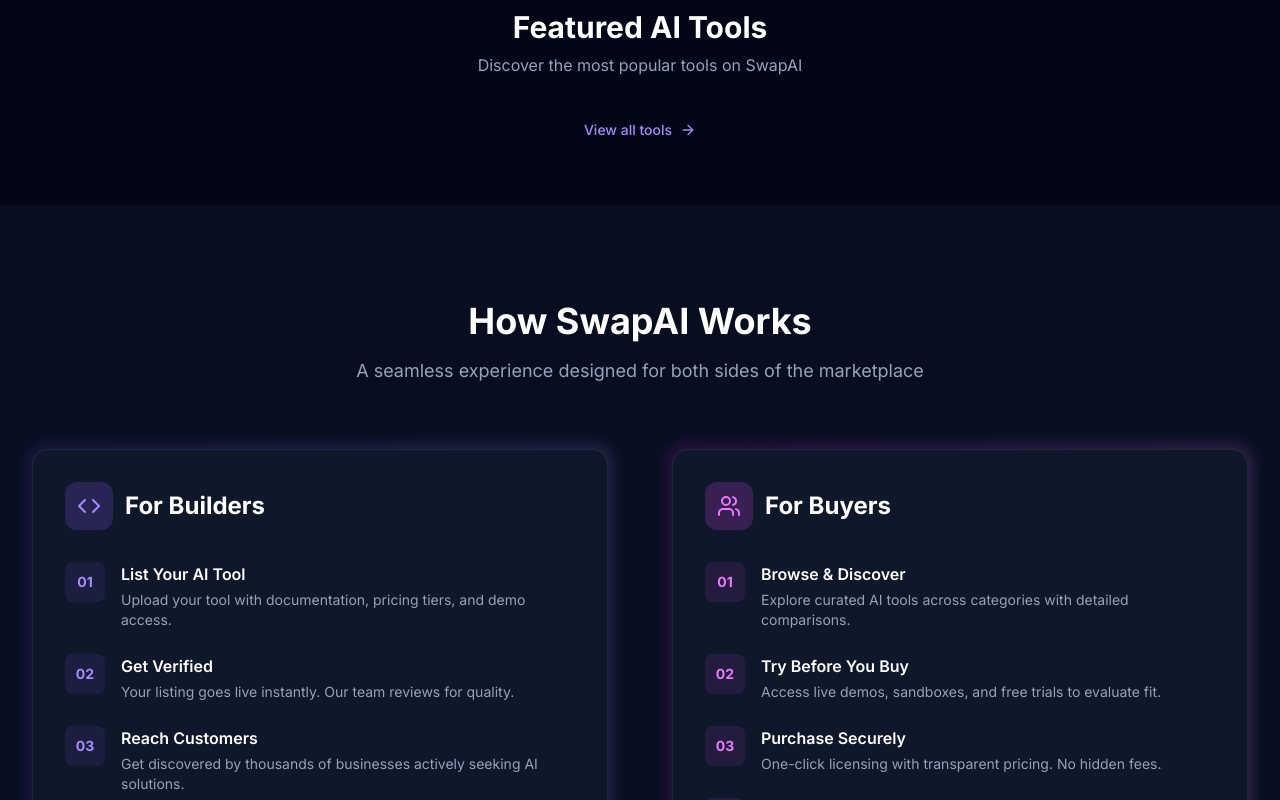
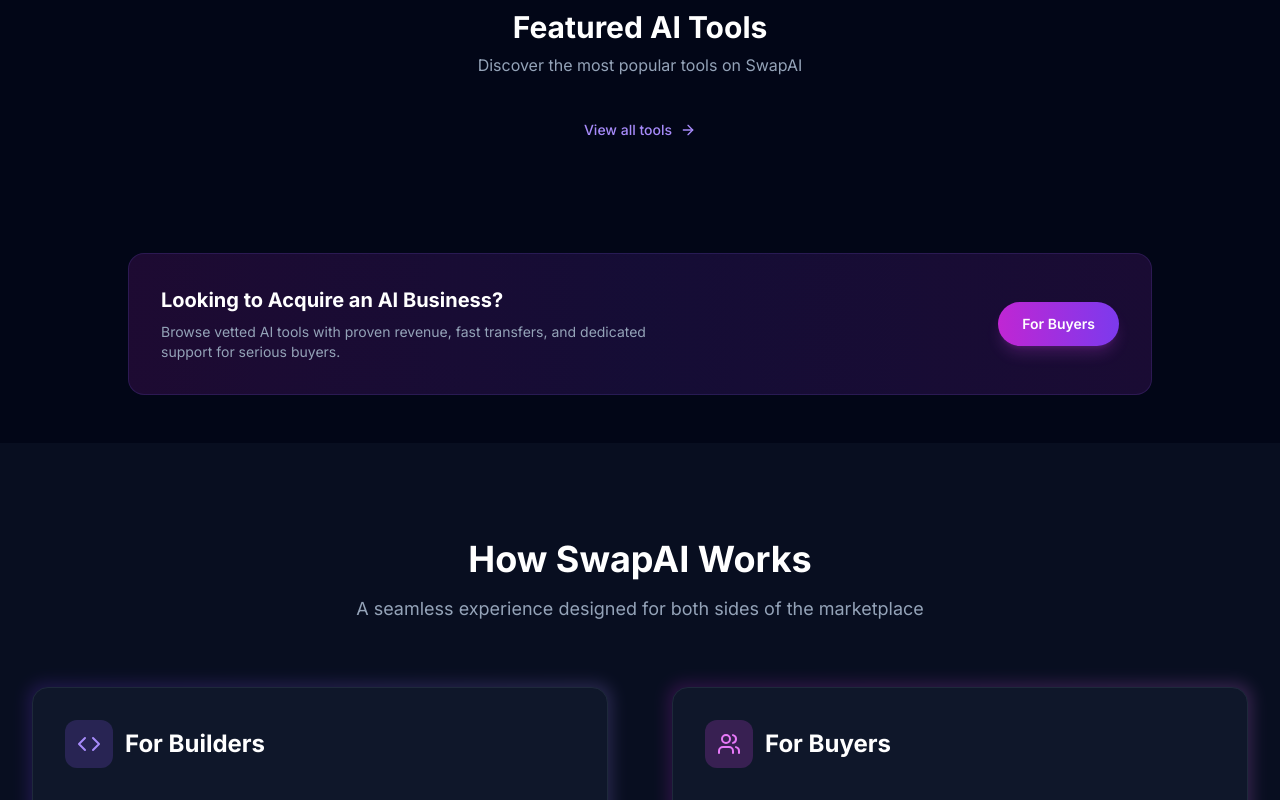
Before and after one commit to EGsniip3Zz/SwapAI, a React (Vite) app: page / in a window 1280 px wide. Shown: the part 908-1708 px from the top of the page. Built offline with nearby package versions, Linux system fonts and the light colour scheme; no server answers; the database is empty.

Commit message:
Update navbar messages, add valuation link, promote for-buyers page

```diff
--- a/src/components/Navbar.jsx
+++ b/src/components/Navbar.jsx
@@ -103,10 +103,11 @@
               </Link>
             )}
             {user && (
-              <Link to="/messages" className="relative text-slate-300 hover:text-white transition-colors text-sm font-medium">
-                <MessageSquare className="w-5 h-5" />
+              <Link to="/messages" className={`relative flex items-center gap-1.5 text-sm font-medium transition-all ${unreadCount > 0 ? 'px-3 py-1.5 bg-violet-500/15 border border-violet-500/30 rounded-full text-violet-300 hover:text-white hover:bg-violet-500/25' : 'text-slate-300 hover:text-white'}`}>
+                <MessageSquare className="w-4 h-4" />
+                Messages
                 {unreadCount > 0 && (
-                  <span className="absolute -top-2 -right-2 min-w-[18px] h-[18px] flex items-center justify-center px-1 bg-gradient-to-r from-violet-500 to-fuchsia-500 text-white text-[10px] font-bold rounded-full animate-pulse">
+                  <span className="min-w-[18px] h-[18px] flex items-center justify-center px-1 bg-gradient-to-r from-violet-500 to-fuchsia-500 text-white text-[10px] font-bold rounded-full">
                     {unreadCount > 99 ? '99+' : unreadCount}
                   </span>
                 )}
--- a/src/pages/Home.jsx
+++ b/src/pages/Home.jsx
@@ -121,6 +121,27 @@
               View all tools
               <ArrowRight className="w-4 h-4" />
             </Link>
+          </div>
+        </div>
+      </section>
+
+      {/* For Buyers CTA Banner */}
+      <section className="py-12 px-4 sm:px-6 lg:px-8">
+        <div className="max-w-5xl mx-auto">
+          <div className="relative overflow-hidden rounded-2xl bg-gradient-to-r from-fuchsia-600/10 via-violet-600/10 to-fuchsia-600/10 border border-violet-500/20">
+            <div className="absolute inset-0 bg-gradient-to-r from-fuchsia-600/5 to-violet-600/5" />
+            <div className="relative flex flex-col sm:flex-row items-center justify-between gap-6 px-8 py-8">
+              <div className="text-center sm:text-left">
+                <h3 className="text-xl font-bold text-white mb-2">Looking to Acquire an AI Business?</h3>
+                <p className="text-slate-400 text-sm max-w-lg">Browse vetted AI tools with proven revenue, fast transfers, and dedicated support for serious buyers.</p>
+              </div>
+              <Link
+                to="/for-buyers"
+                className="flex-shrink-0 px-6 py-3 bg-gradient-to-r from-fuchsia-600 to-violet-600 hover:from-fuchsia-500 hover:to-violet-500 rounded-full text-white font-semibold text-sm transition-all shadow-lg shadow-fuchsia-500/20 hover:shadow-fuchsia-500/30"
+              >
+                For Buyers
+              </Link>
+            </div>
           </div>
         </div>
       </section>
--- a/src/pages/Marketplace.jsx
+++ b/src/pages/Marketplace.jsx
@@ -1,7 +1,8 @@
 import { useState, useEffect } from 'react'
+import { Link } from 'react-router-dom'
 import { supabase } from '../lib/supabase'
 import ListingCard from '../components/ListingCard'
-import { Search, Filter, ChevronDown } from 'lucide-react'
+import { Search, Filter, ChevronDown, ArrowRight } from 'lucide-react'
 
 const allCategories = {
   'text-nlp': { label: 'Text & NLP', emoji: '📝' },
@@ -123,6 +124,18 @@
   return (
     <div className="min-h-screen bg-slate-950 pt-20">
       <div className="max-w-7xl mx-auto px-4 sm:px-6 lg:px-8 py-8">
+        {/* For Buyers Banner */}
+        <Link to="/for-buyers" className="block mb-6 group">
+          <div className="flex items-center justify-between px-5 py-3 bg-gradient-to-r from-fuchsia-600/10 to-violet-600/10 border border-violet-500/20 rounded-xl hover:border-violet-500/40 transition-all">
+            <p className="text-sm text-slate-300">
+              <span className="font-semibold text-white">Serious buyer?</span> Get priority access to vetted AI businesses with proven revenue.
+            </p>
+            <span className="flex items-center gap-1 text-sm text-violet-400 font-medium flex-shrink-0 ml-4 group-hover:gap-2 transition-all">
+              For Buyers <ArrowRight className="w-4 h-4" />
+            </span>
+          </div>
+        </Link>
+
         {/* Header */}
         <div className="mb-8">
           <h1 className="text-3xl sm:text-4xl font-bold text-white mb-2">AI Tools Marketplace</h1>
--- a/src/pages/SellTool.jsx
+++ b/src/pages/SellTool.jsx
@@ -1,5 +1,5 @@
 import { useState, useEffect } from 'react'
-import { useNavigate } from 'react-router-dom'
+import { useNavigate, Link } from 'react-router-dom'
 import { supabase } from '../lib/supabase'
 import { useAuth } from '../hooks/useAuth'
 import {
@@ -416,10 +416,19 @@
 
           {/* Pricing */}
           <div className="bg-slate-900 border border-slate-800 rounded-xl p-6">
-            <h2 className="text-lg font-semibold text-white mb-4 flex items-center gap-2">
-              <DollarSign className="w-5 h-5 text-violet-400" />
-              Pricing
-            </h2>
+            <div className="flex items-center justify-between mb-4">
+              <h2 className="text-lg font-semibold text-white flex items-center gap-2">
+                <DollarSign className="w-5 h-5 text-violet-400" />
+                Pricing
+              </h2>
+              <Link
+                to="/blog"
+                className="text-sm text-violet-400 hover:text-violet-300 font-medium transition-colors flex items-center gap-1 group"
+              >
+                What is your tool worth?
+                <span className="group-hover:translate-x-0.5 transition-transform">&rarr;</span>
+              </Link>
+            </div>
             <div className="space-y-4">
               <div>
                 <label className="block text-sm font-medium text-slate-300 mb-2">Pricing Type *</label>
```
